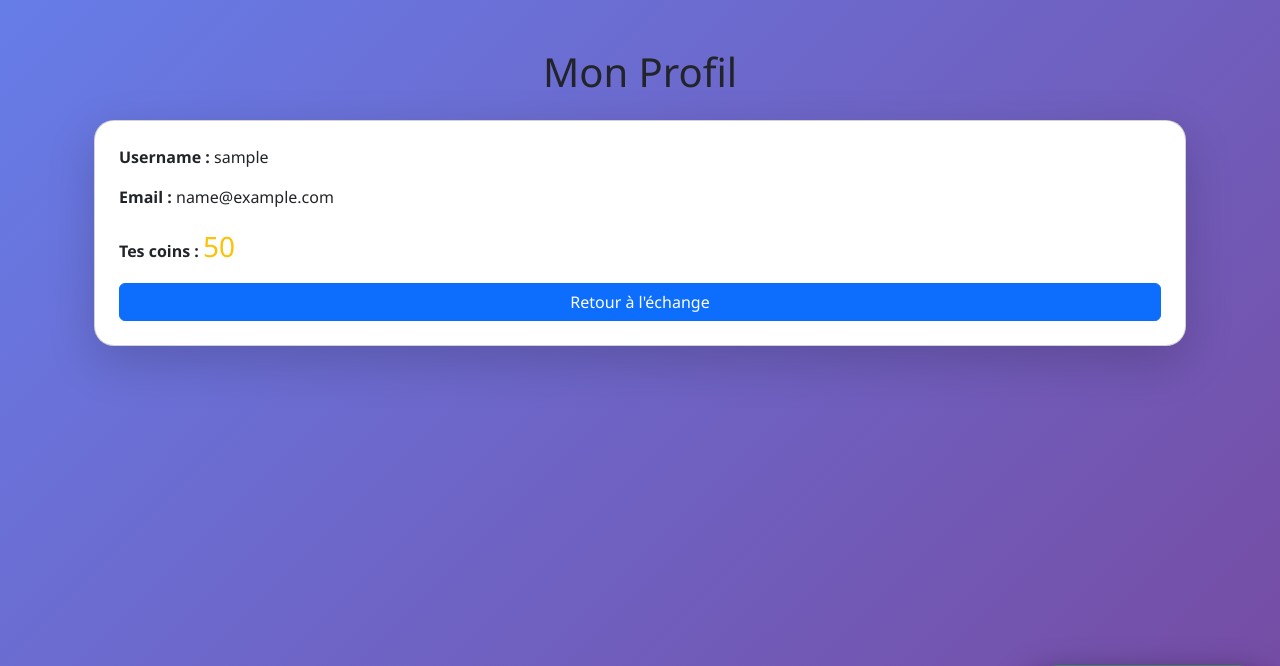
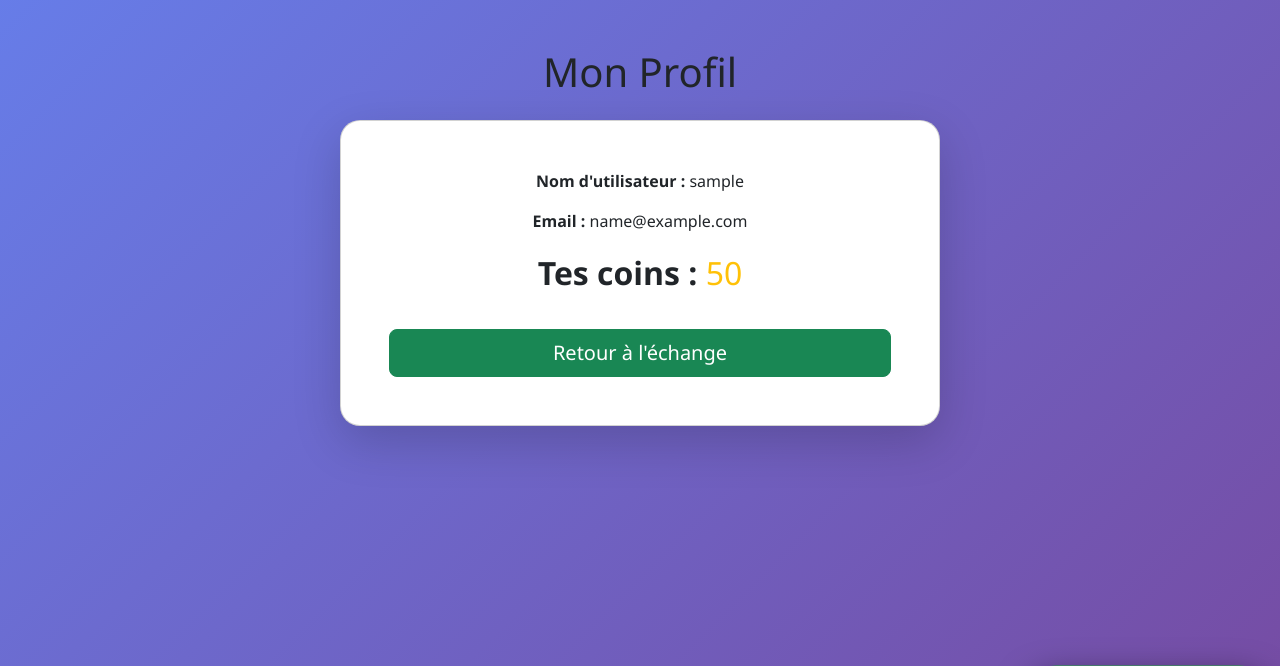
Before and after one commit to hatungimanaadronis17-dotcom/fbboost-project-v2, a Django app: page /profile/ in a window 1280 px wide. Shown: the part 56-722 px from the top of the page. Run offline with Django 5.2, Linux system fonts and the light colour scheme; the visitor is signed in with stand-in values (Sample User, id 1); some libraries are stand-ins or nearby versions.

Commit message:
Update profile.html

```diff
--- a/templates/users/profile.html
+++ b/templates/users/profile.html
@@ -1,18 +1,20 @@
 {% extends "base.html" %}
+{% load crispy_forms_tags %}
+
 {% block title %}Mon Profil{% endblock %}
 
 {% block content %}
-<div class="container mt-5">
-    <h1 class="text-center mb-4">Mon Profil</h1>
-    <div class="card shadow-lg p-4">
-        <p><strong>Username :</strong> {{ user.username }}</p>
+<div class="container mt-5 text-center">
+    <h1 class="mb-4">Mon Profil</h1>
+    <div class="card shadow-lg p-5" style="max-width: 600px; margin: auto;">
+        <p><strong>Nom d'utilisateur :</strong> {{ user.username }}</p>
         <p><strong>Email :</strong> {{ user.email|default:"Non défini" }}</p>
         {% if balance %}
-            <p><strong>Tes coins :</strong> <span class="text-warning fs-3">{{ balance.coins }}</span></p>
+            <p class="fs-2"><strong>Tes coins :</strong> <span class="text-warning">{{ balance.coins }}</span></p>
         {% else %}
-            <p><strong>Tes coins :</strong> 0</p>
+            <p class="fs-2"><strong>Tes coins :</strong> 0</p>
         {% endif %}
-        <a href="{% url 'exchange:home' %}" class="btn btn-primary">Retour à l'échange</a>
+        <a href="{% url 'exchange:home' %}" class="btn btn-success btn-lg mt-3">Retour à l'échange</a>
     </div>
 </div>
 {% endblock %}
```
